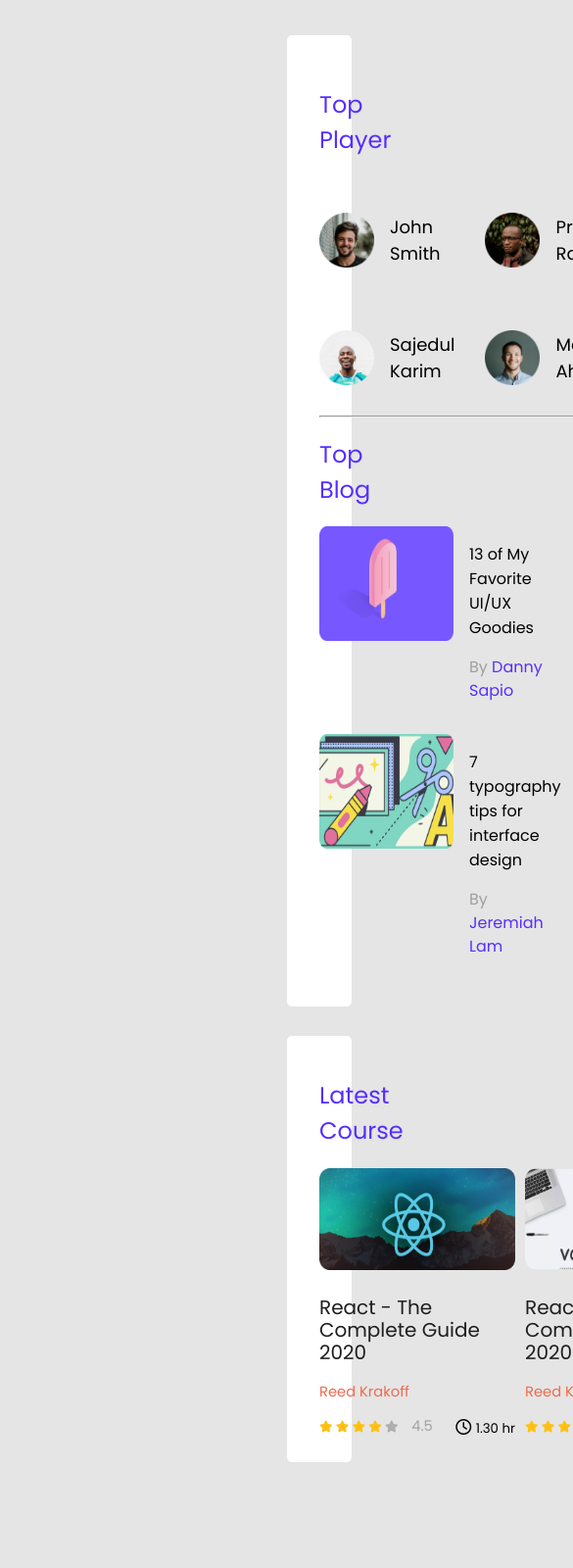
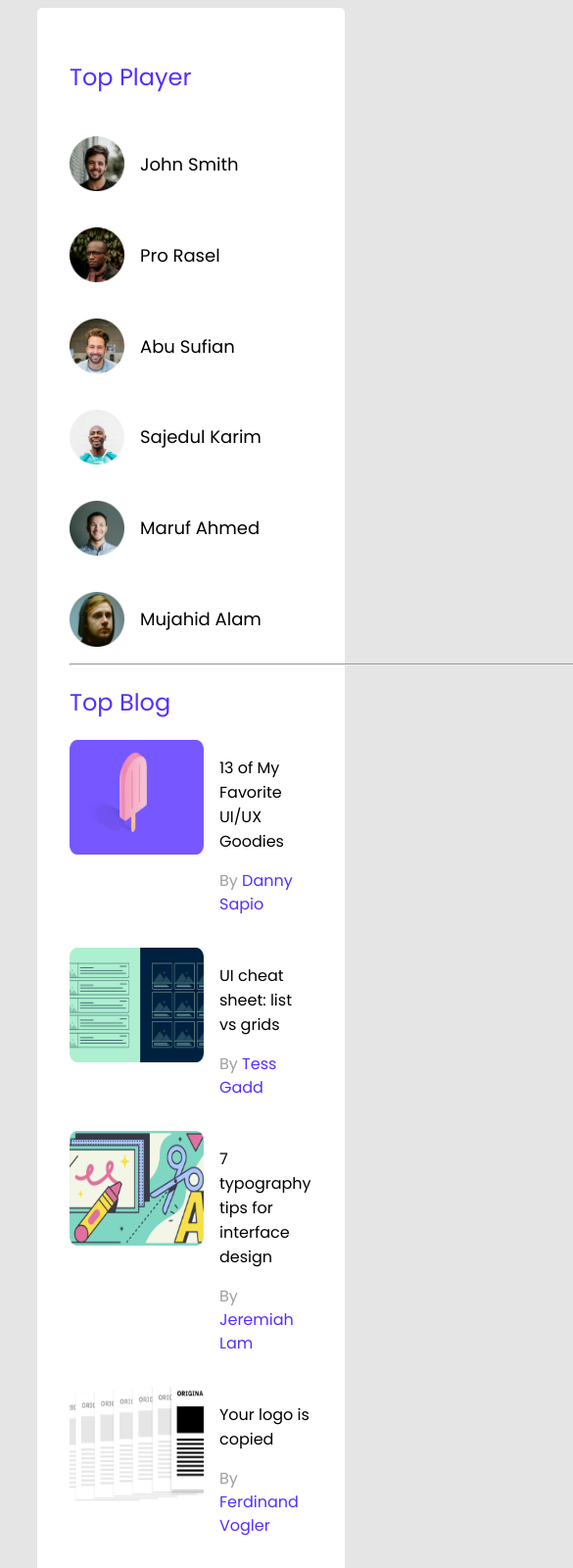
Before and after one commit to ahkamulbd/proHeroResetModule10Practice, a plain HTML site: page index.html in a window 390 px wide. Shown: the top 1600 px of the page at 98% size, 585 px wide, since content can reach past the window. Before the commit the page ends 1528 px from the top, so only its background shows below. Drawn offline with Linux system fonts and the light colour scheme.

Commit message:
Responsive for small device i.e. max 576 px done

```diff
--- a/styles/style.css
+++ b/styles/style.css
@@ -172,3 +172,30 @@ main {
     color: #A2A2A2;
     margin-left: 10.71px;
 }
+
+/* ----------------------------
+    Media Query
+---------------------------------- */
+
+@media screen and (max-width: 576px) {
+    main {
+        margin: 0;
+        padding-left: 30px;
+        padding-right: 30px;
+    }
+
+    .players {
+        grid-template-columns: repeat(1, 1fr);
+        justify-content: center;
+    }
+
+    .blogs {
+        grid-template-columns: repeat(1, 1fr);
+        justify-content: center;
+    }
+
+    .course-details {
+        grid-template-columns: repeat(1, 1fr);
+        justify-content: center;
+    }
+}
```
